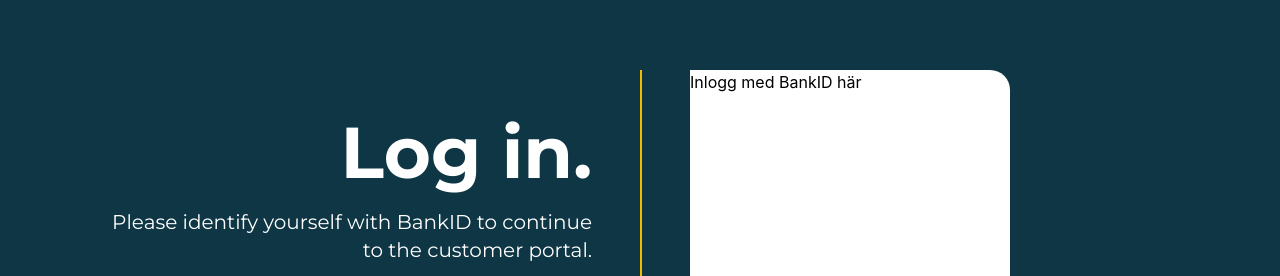
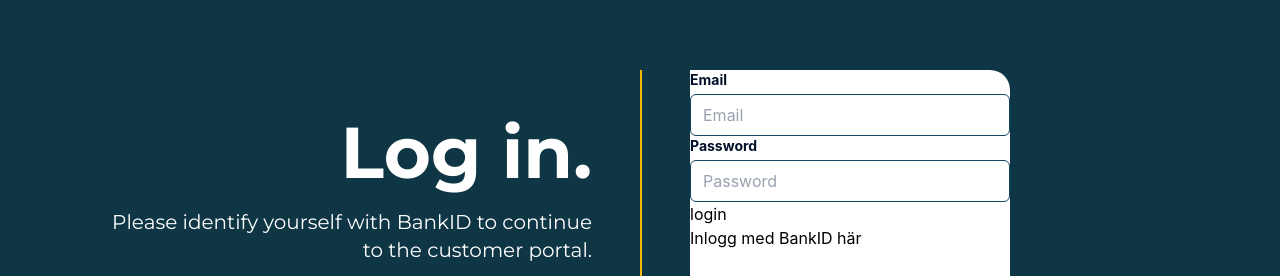
Before and after one commit to chas-challenge-2026/nordiska-team1, a React (Vite) app in the folder frontend/: page /login in a window 1280 px wide. Shown: the part 252-528 px from the top of the page. Built offline with nearby package versions, Linux system fonts and the light colour scheme.

Commit message:
create simple login form to test endpoint

```diff
--- a/frontend/src/components/InputField.tsx
+++ b/frontend/src/components/InputField.tsx
@@ -3,7 +3,7 @@
 type InputFieldProps = {
     name: string;
     type: React.HTMLInputTypeAttribute;
-    label: string;
+    lable: string;
     placeholder: string;
     value: string;
     required?: boolean;
@@ -19,7 +19,7 @@
 export default function InputField({
         name,
         type,
-        label,
+        lable,
         placeholder,
         value,
         required = false,
@@ -31,7 +31,7 @@
         <div>
             <div className="flex items-center justify-between">
                 <label htmlFor={name} className="text-sm font-bold text-dark-navy">
-                    {capitalize(label)} {required && <span className="text-red-600 font-light"> *</span>}
+                    {capitalize(lable)} {required && <span className="text-red-600 font-light"> *</span>}
                 </label>
                 {error && (
                     <span className="text-sm text-red-600">{capitalize(error)}</span>
--- a/frontend/src/pages/LoginPage.tsx
+++ b/frontend/src/pages/LoginPage.tsx
@@ -1,8 +1,22 @@
 import PageHeader from "../components/PageHeader";
 import { useTranslation } from "react-i18next";
+import InputField from "../components/InputField";
+import { useState } from "react";
+import login from "../services/authService";
+import { useNavigate } from "react-router";
 
 export default function LoginPage() {
     const { t } = useTranslation();
+    const [email, setEmail] = useState("");
+    const [password, setPassword] = useState("");
+    const navigate = useNavigate();
+
+    async function handleSubmit(e) {
+        e.preventDefault();
+        await login(email, password);
+        navigate("/");
+
+    }
 
     return (
         <div className="fixed z-[-2] bg-login-bg min-h-screen w-full">
@@ -21,6 +35,12 @@
                 </section>
                 <section className="border-l-2 border-[#F6B900] pl-12">
                     <div className="h-[30vh] w-[320px] bg-white rounded-tr-[20px] rounded-br-[20px]">
+                        <form onSubmit={(e) => handleSubmit(e)}>
+                            <InputField name="email" type="email" lable="email" placeholder="email" value={email} onChange={setEmail}/>
+                            <InputField name="password" type="password" lable="password" placeholder="password" value={password} onChange={setPassword}/>
+                            <button type="submit">login</button>
+                        </form>
+
                         <p>Inlogg med BankID här</p>
                     </div>
                 </section>
--- a/frontend/src/routes/ProtectedRoute.tsx
+++ b/frontend/src/routes/ProtectedRoute.tsx
@@ -3,10 +3,10 @@
 export default function ProtectedRoute() {
     // ÄNDRA NÄR INLOGG ÄR PÅ PLATS
     // useAuth context? Eller useUser context?
-    const isAuthenticated = true;
+    const isAuthenticated = sessionStorage.getItem("token");
 
     if (!isAuthenticated) {
-        return <Navigate to="/login" replace />;
+        return <Navigate to="/welcome" replace />;
     }
 
     return <Outlet />
--- a/frontend/src/services/axiosInstance.ts
+++ b/frontend/src/services/axiosInstance.ts
@@ -4,7 +4,7 @@
 
 if (!baseURL) {
     throw new Error("VITE_API_BASE_URL is not defined in .env");
-}
+};
 
 const axiosInstance = axios.create({
     baseURL: import.meta.env.VITE_API_BASE_URL,
```
